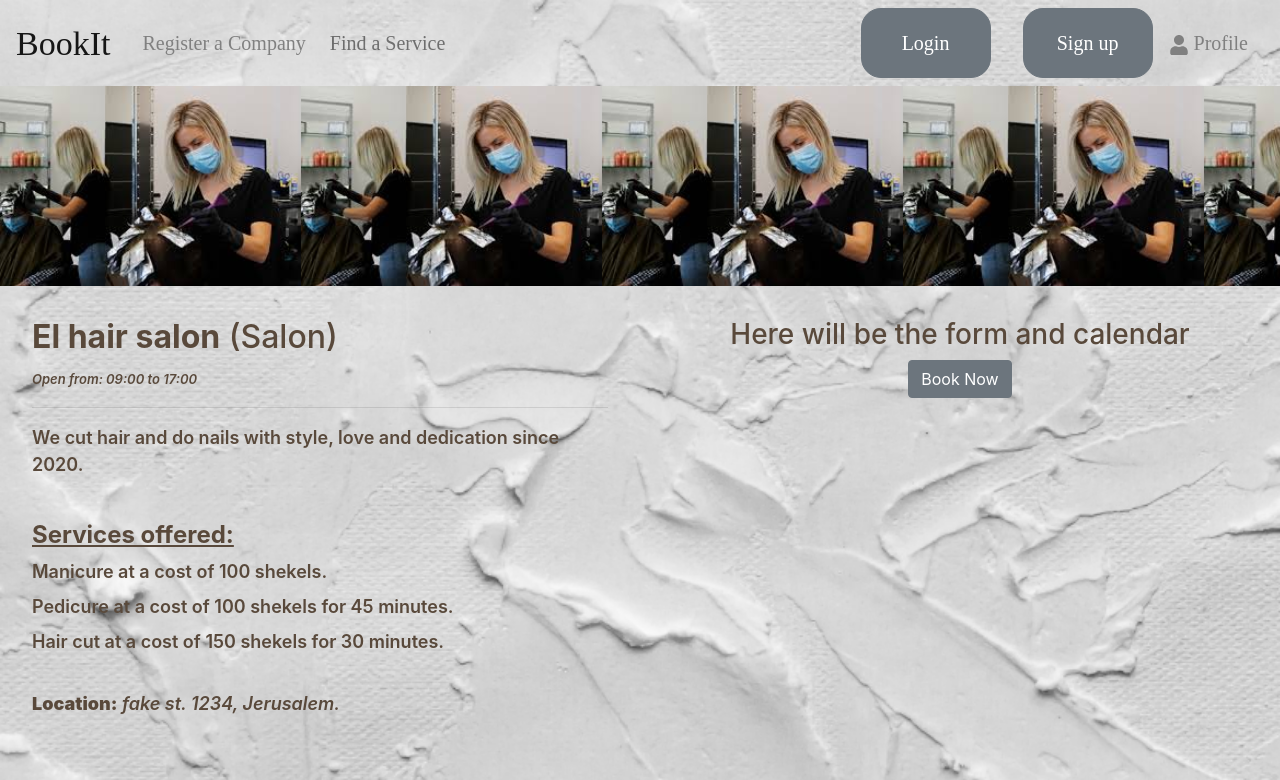
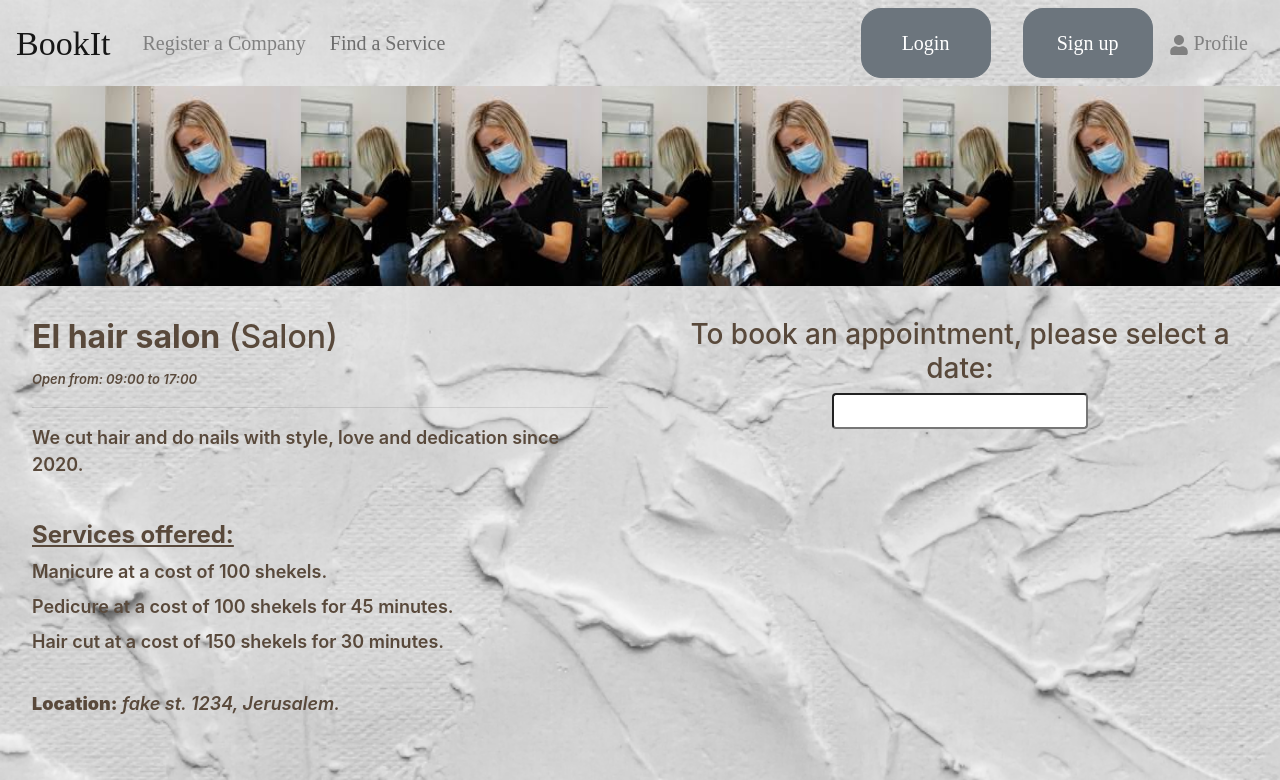
Before and after one commit to CheSackstein/Team-Frontend, a React (Create React App) app: page /Provider/1 in a window 1280 px wide. Shown: the top 780 px of the page. Built offline with nearby package versions, Linux system fonts and the light colour scheme.

Commit message:
calendar added to service profile page

```diff
--- a/package.json
+++ b/package.json
@@ -14,6 +14,8 @@
     "react": "^17.0.1",
     "react-appointment-picker": "^3.0.1",
     "react-bootstrap": "^1.4.3",
+    "react-calendar": "^3.3.0",
+    "react-datepicker": "^3.4.1",
     "react-dom": "^17.0.1",
     "react-form-hook": "0.0.1",
     "react-hook-form": "^6.14.2",
--- a/src/components/Scheduler.jsx
+++ b/src/components/Scheduler.jsx
@@ -6,6 +6,7 @@ import './Scheduler.css'
 import ConfirmationPage from './ConfirmationPage';
 import { Redirect } from 'react-router-dom';
 import { Button } from 'reactstrap'
+import { BaseURL } from "../lib/FetchShortcuts";
 export default class Scheduler extends Component {
 
   state = {
@@ -13,24 +14,28 @@ export default class Scheduler extends Component {
     lastDate: ''
   };
 
-
-
-
   async addAppointment(day, number, time) {
     console.log(localStorage.getItem('token'))
     console.log(day, number, time);
     console.log(this.props.providerId);
     try {
       const formatMe = "YYYY-MM-DD HH:mm"
-      await axios.post("http://localhost:5000/newappointment", {
+      await axios.post(
+        `${BaseURL}/newappointment`,
+        {
+          credentials: 'include',
 
-        dateTime:moment(time).format(formatMe),
+          dateTime: moment(time).format(formatMe),
 
-        providerId: this.props.providerId
-      }, {
-        headers: {
-          "authorization": localStorage.getItem('token'),
-      }})
+          providerId: this.props.providerId
+        }
+        // , Don't think we need this as we're using cookies, not JWT
+        // {
+        //   headers: {
+        //     authorization: localStorage.getItem('token')
+        //   }
+        // }
+      );
     }
     catch (e) {
 
--- a/src/components/ServiceProfile.js
+++ b/src/components/ServiceProfile.js
@@ -7,18 +7,20 @@ import { BeautyProviders } from '../lib/mockProviders';
 import { v4 as uuidv4 } from 'uuid';
 import NavBar from './NavBar';
 import { Button } from 'reactstrap'
-import Scheduler from './Scheduler'
-
+import DatePicker from 'react-datepicker';
+import 'react-datepicker/dist/react-datepicker.css';
 
 export default function ServiceProfile() {
-
+  const [selectedDate, setSelectedDate] = useState(null)
+  const [selectedHour, setSelectedHour] = useState(null);
   const [provider, setProvider] = useState({});
 
   const { id } = useParams();
-const history = useHistory();
+  const history = useHistory();
   useEffect(() => {
     // for when we connect to backend
     // GETFromProviders(`getById`, JSON.stringify(id) )
+    // let available = await  GETProviders available times
     setProvider(BeautyProviders[0]);
   }, []);
 
@@ -53,7 +55,7 @@ const history = useHistory();
 
 
 
-  function Redirect(event) {
+  function Redirect() {
     history.push(`/Bookings/${_id}`);
   }
 
@@ -87,8 +89,28 @@ const history = useHistory();
           <p><b>Location:</b><em> { address}</em></p>
         </div>
         <div className={serviceProfile.calendarForm}>
-          <h3>Here will be the form and calendar</h3>
-          <Button className="bookNow" id='bookNow' onClick={() =>Redirect() }>Book Now</Button>
+          <h3>To book an appointment, please select a date:</h3>
+          <DatePicker
+            className ='rounded py-1'
+            selected={selectedDate}
+            onChange={date => setSelectedDate(date) }
+            minDate={new Date}
+            filterDate={date => date.getDay() !== 6 && date.getDay() !== 5}
+            isClearable
+            showYearDropdown
+            scrollableYearDropdown
+          />
+
+          {
+            selectedDate &&
+            <div>
+
+              <p>hours list</p>
+              <br/>
+              <Button className="bookNow mt-1" id='bookNow' onClick={() => console.log(selectedDate)}>Book Now</Button>
+
+            </div>
+          }
         </div>
       </div>
     </div>
--- a/src/lib/FetchShortcuts.js
+++ b/src/lib/FetchShortcuts.js
@@ -102,5 +102,6 @@ export {
   GETFromProviders,
   PUTtoProviders,
   POSTtoProviders,
-    auth
+  auth,
+  BaseURL
 };
```
Also changed, not shown: 2 other files (tests, documents, lock files or other folders). Lines whose indentation alone changed are shown as unchanged.
